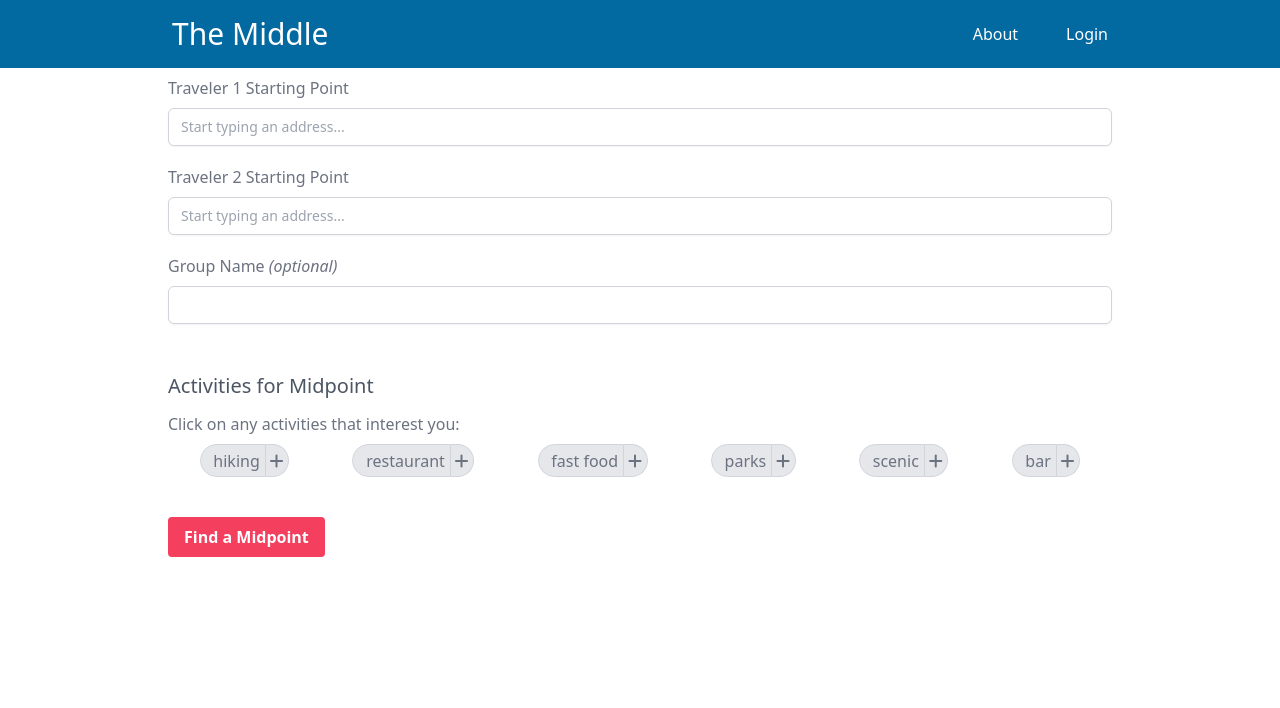
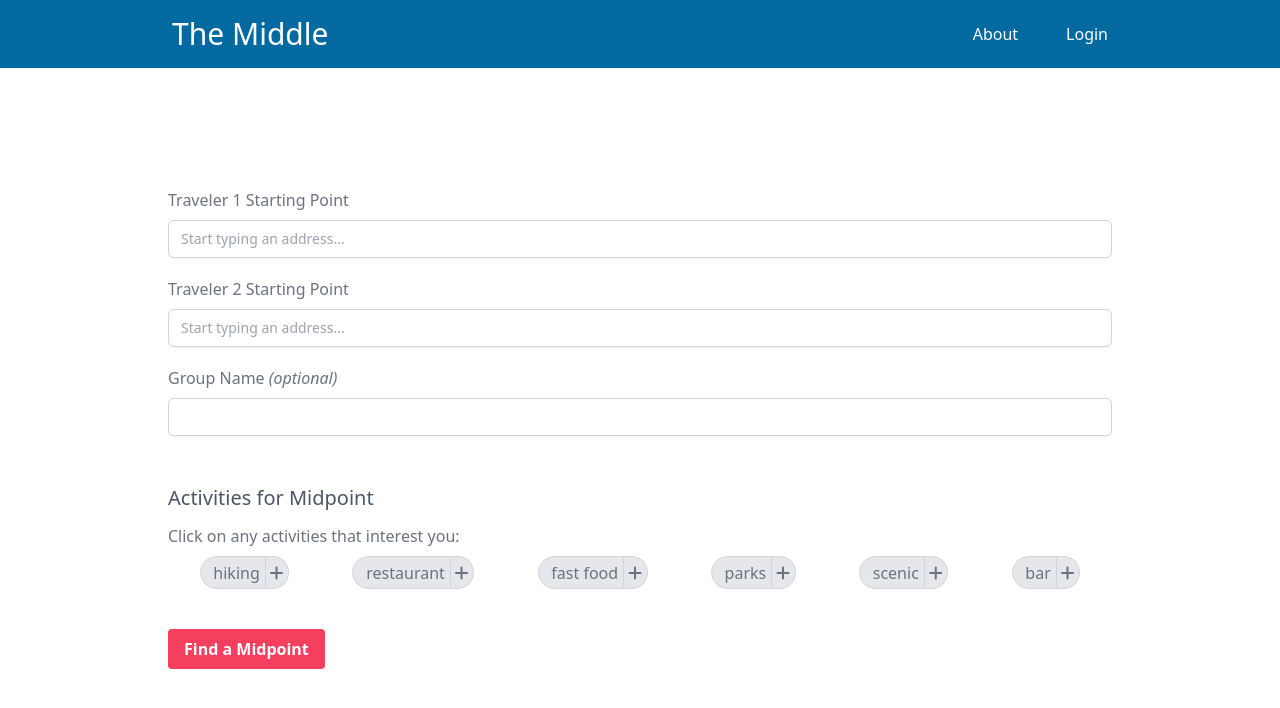
Before and after one commit to spitsfire/the-middle-front, a React (Vite) app: page /midpoint in a window 1280 px wide. Shown: the top 708 px of the page. Built offline with nearby package versions, Linux system fonts and the light colour scheme.

Commit message:
moves main tag from App to Form

```diff
--- a/src/components/form/Form.jsx
+++ b/src/components/form/Form.jsx
@@ -5,6 +5,7 @@ import ActivitiesFilter from "./ActivitiesFilter";
 
 const Form = () => {
   return (
+    <main className='mt-28'>
       <form className='py-2 px-2 container mx-auto w-3/4'>
         <StartingPoints />
         <GroupName />
@@ -13,6 +14,7 @@ const Form = () => {
           Find a Midpoint
         </button>
       </form>
+    </main>
   );
 };
 
```
Lines whose indentation alone changed are shown as unchanged.
